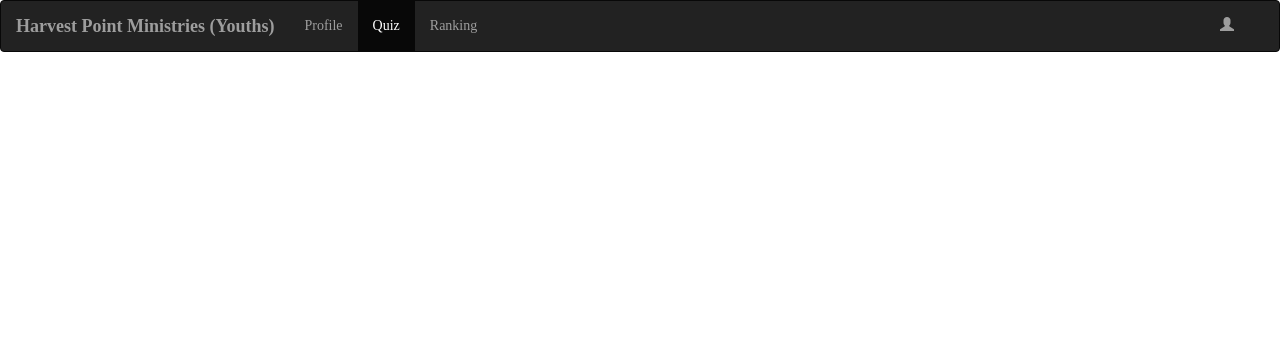
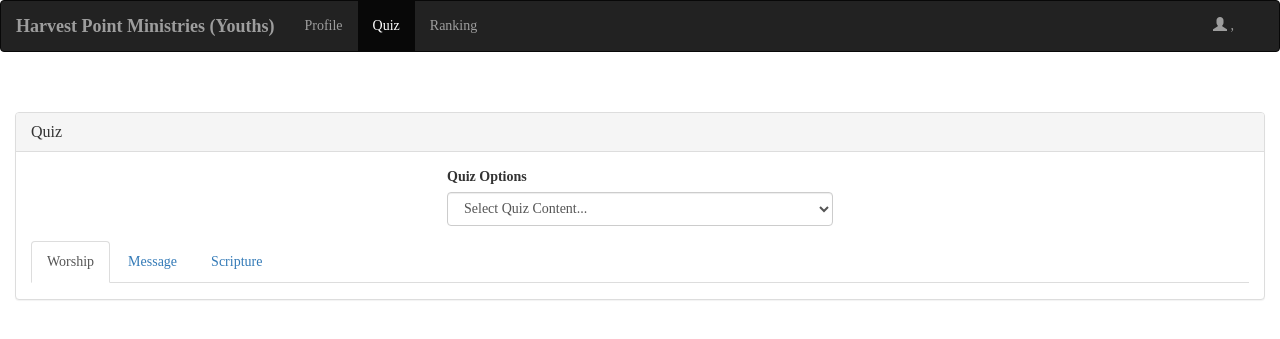
Before and after one commit to brnkgabriel/ReviewManagerQuiz, a PHP site: page /admin/quiz.php?page=quiz in a window 1280 px wide. Shown: the top 339 px of the page. Run offline with PHP 8.4, Linux system fonts and the light colour scheme; the visitor is signed in with stand-in values (Sample User, id 1); data comes from the database, SQL or seed files in the repository; data that the repository does not hold is empty; some libraries are stand-ins or nearby versions.

Commit message:
Divided global.js into 3 Worked on the quiz portion of the admin

```diff
--- /dev/null
+++ b/public/admin/js/quiz.js
@@ -0,0 +1,149 @@
+var quizMaterialFormGroups = ""
+jQuery(document).ready(function(){
+	jQuery('#quizOptions').change(function(evt){
+		var selectTarget = jQuery('#quizOptions').val();
+
+		switch(selectTarget){
+			case 'Materials':
+				populateMaterialsTabPaneContent('worship');
+				populateMaterialsTabPaneContent('message');
+				populateMaterialsTabPaneContent('scripture');
+				break;
+			case 'Questions':
+				populateQuestionsTabPaneContent('worship');
+				populateQuestionsTabPaneContent('message');
+				populateQuestionsTabPaneContent('scripture');
+				break;
+		}
+	});
+
+	function populateMaterialsTabPaneContent(tab){
+		switch(tab){
+			case 'worship':
+				createworshipMaterialFormElements();
+				break;
+			case 'message':
+				console.log(tab);
+				break;
+			case 'scripture':
+				console.log(tab);
+				break;
+		}
+	}
+
+	function populateQuestionsTabPaneContent(tab){
+		switch(tab){
+			case 'worship':
+				createworshipQuestionFormElements()
+				break;
+			case 'message':
+				console.log(tab);
+				break;
+			case 'scripture':
+				console.log(tab);
+				break;
+		}
+	}
+
+	function createworshipMaterialFormElements(){
+		jQuery('#worshipForm').html(""); // clears the form
+		jQuery('#worshipForm').append(
+			jQuery('<div />', {class: 'form-group'}).append(
+				jQuery('<label />', {text: 'Title'}),
+				jQuery('<input />', {id: 'title', type: 'text', class: 'form-control worshipMaterial', placeholder: 'Enter Song Title...'})
+			),
+			jQuery('<div />', {class: 'form-group'}).append(
+				jQuery('<label />', {text: 'Author'}),
+				jQuery('<input />', {id: 'author', type: 'text', class: 'form-control worshipMaterial', placeholder: 'Enter Song Author...'})
+			),
+			jQuery('<div />', {class: 'form-group'}).append(
+				jQuery('<label />', {text: 'Venue'}),
+				jQuery('<input />', {id: 'venue', type: 'text', class: 'form-control worshipMaterial', placeholder: 'Enter Song Venue...'})
+			),
+			jQuery('<div />', {class: 'form-group'}).append(
+				jQuery('<label />', {text: 'Link'}),
+				jQuery('<input />', {id: 'link', type: 'text', class: 'form-control worshipMaterial', placeholder: 'Enter Song Link...'})
+			),
+			jQuery('<div />', {class: 'form-group'}).append(
+				jQuery('<label />', {text: 'Store Worship Material'}),
+				jQuery('<button />', {id: 'storeWorshipMaterial', type: 'button', text: 'Store Worship Material', class: 'btn btn-default worshipMaterial'})
+			)
+		);
+
+		// Attach blur listener and handler to all input elements
+		// Each input fields associated to materials is uniquely identified by the worshipMaterial class
+		jQuery('.worshipMaterial').each(function(i, element){
+			jQuery(element).blur(function(){
+				console.log(jQuery(element).val());
+			});
+		});
+
+		jQuery('button.worshipMaterial').each(function(i, element){
+			jQuery(element).click(function(){
+				console.log(jQuery(element).text());
+			});
+		});
+	}
+
+	function createworshipQuestionFormElements(){
+		jQuery('#worshipForm').html(""); // clears the form
+		jQuery('#worshipForm').append(
+			jQuery('<div />', {class: 'form-group'}).append(
+				jQuery('<label />', {text: 'Question'}),
+				jQuery('<textarea />', {id: 'question', class: 'form-control worshipQuestion', placeholder: 'Enter Question...'})
+			),
+			jQuery('<div />', {class: 'form-group'}).append(
+				jQuery('<label />', {text: 'Question Type'}),
+				jQuery('<select />', {id: 'type', class: 'form-control worshipQuestion'}).append(
+					jQuery('<option />', {text: 'Select Question Type...'}),
+					jQuery('<option />', {text: 'Multi Answer'}),
+					jQuery('<option />', {text: 'Single Answer'})
+				)
+			),
+			jQuery('<div />', {class: 'form-group'}).append(
+				jQuery('<label />', {text: 'Options'}),
+				jQuery('<div />', {class: 'row'}).append(
+					jQuery('<div />', {class: 'col-md-6'}).append(
+						jQuery('<input />', {id: 'options', type: 'text', class: 'form-control worshipQuestion', placeholder: 'Enter Option...'})
+					),
+					jQuery('<div />', {class: 'col-md-6'}).append(
+						jQuery('<button />', {id: 'storeOption', type: 'button', text: 'Store Option', class: 'btn btn-default worshipQuestion'})
+					)
+				)
+			),
+			jQuery('<div />', {class: 'form-group'}).append(
+				jQuery('<label />', {text: 'Answer(s)'}),
+				jQuery('<div />', {class: 'row'}).append(
+					jQuery('<div />', {class: 'col-md-6'}).append(
+						jQuery('<input />', {id: 'answer', type: 'text', class: 'form-control worshipQuestion', placeholder: 'Enter Answer...'})
+					),
+					jQuery('<div />', {class: 'col-md-6'}).append(
+						jQuery('<button />', {id: 'storeAnswer', type: 'button', text: 'Store Answer', class: 'btn btn-default worshipQuestion'})
+					)
+				)
+			),
+			jQuery('<div />', {class: 'form-group'}).append(
+				jQuery('<label />', {text: 'Store Worship Questions'}),
+				jQuery('<button />', {id: 'storeWorshipQuestion', type: 'button', text: 'Store Worship Questions', class: 'btn btn-default worshipQuestion'})
+			)
+		);
+
+		jQuery('input.worshipQuestion').each(function(i, element){
+			jQuery(element).blur(function(){
+				console.log(jQuery(element).val());
+			});
+		});
+
+		jQuery('textarea.worshipQuestion').each(function(i, element){
+			jQuery(element).blur(function(){
+				console.log(jQuery(element).val());
+			});
+		});
+
+		jQuery('button.worshipQuestion').each(function(i, element){
+			jQuery(element).click(function(){
+				console.log(jQuery(element).text());
+			});
+		});
+	}
+});
--- a/public/admin/profile.php
+++ b/public/admin/profile.php
@@ -23,7 +23,7 @@
 		<script>
 
 		</script>
-		<script src="js/global.js"></script>
+		<script src="js/profile.js"></script>
 
 		<!-- CSS -->
 		<link rel="stylesheet" href="css/bootstrap.min.css">
--- a/public/admin/quiz.php
+++ b/public/admin/quiz.php
@@ -23,7 +23,7 @@
 		<script>
 
 		</script>
-		<script src="js/global.js"></script>
+		<script src="js/quiz.js"></script>
 
 		<!-- CSS -->
 		<link rel="stylesheet" href="css/bootstrap.min.css">
@@ -40,7 +40,65 @@
 		<br><br>
 		<!-- Body -->
 		<div id="centerStage" class="container-fluid">
+			<div class="panel panel-default">
+				<div class="panel-heading">
+					<h3 class="panel-title">Quiz</h3>
+				</div><!-- end quiz panel heading -->
+				<div class="panel-body">
+					<div class="row">
+						<div class="col-md-4 col-md-offset-4">
+							<form>
+								<div class="form-group">
+									<label for="name">Quiz Options</label>
+									<select id="quizOptions" class="form-control">
+										<option>Select Quiz Content...</option>
+										<option>Materials</option>
+										<option>Questions</option>
+									</select><!-- end select options (materials, questions) for quiz -->
+								</div><!-- end form-group div -->
+							</form>
+						</div>
+					</div>
+					<ul class="nav nav-tabs">
+						<li class="active"><a href="#worship" data-toggle="tab">Worship</a></li>
+						<li><a href="#message" data-toggle="tab">Message</a></li>
+						<li><a href="#scripture" data-toggle="tab">Scripture</a></li>
+					</ul>
+					<div id="myTabContent" class="tab-content">
+						<div class="tab-pane fade in active" id="worship">
+							<div class="row">
+								<div class="col-md-4 col-md-offset-4">
+									<form id="worshipForm">
 
+									</form>
+								</div>
+							</div>
+						</div>
+						<div class="tab-pane fade" id="message">
+							<div class="row">
+								<div class="col-md-4 col-md-offset-4">
+									<form>
+										<div class="form-group">
+
+										</div><!-- end form-group div -->
+									</form>
+								</div>
+							</div>
+						</div>
+						<div class="tab-pane fade" id="scripture">
+							<div class="row">
+								<div class="col-md-4 col-md-offset-4">
+									<form>
+										<div class="form-group">
+
+										</div><!-- end form-group div -->
+									</form>
+								</div>
+							</div>
+						</div>
+					</div><!-- end quiz tab-pane -->
+				</div><!-- end quiz panel body -->
+			</div><!-- end quiz panel -->
 		</div>
 	</body>
 </html>
--- a/public/admin/ranking.php
+++ b/public/admin/ranking.php
@@ -23,7 +23,7 @@
 		<script>
 
 		</script>
-		<script src="js/global.js"></script>
+		<script src="js/ranking.js"></script>
 
 		<!-- CSS -->
 		<link rel="stylesheet" href="css/bootstrap.min.css">
--- a/public/profile.php
+++ b/public/profile.php
@@ -23,7 +23,7 @@
 		<script>
 
 		</script>
-		<script src="js/global.js"></script>
+		<script src="js/profile.js"></script>
 
 		<!-- CSS -->
 		<link rel="stylesheet" href="css/bootstrap.min.css">
--- a/public/ranking.php
+++ b/public/ranking.php
@@ -23,7 +23,7 @@
 		<script>
 
 		</script>
-		<script src="js/global.js"></script>
+		<script src="js/ranking.js"></script>
 
 		<!-- CSS -->
 		<link rel="stylesheet" href="css/bootstrap.min.css">
--- a/sys/config/data.php
+++ b/sys/config/data.php
@@ -1,4 +1,5 @@
 <?php
+
 	function getFromTable($dbc, $columnName, $id, $tableName){
 		switch ($id) {
 			case "":
--- a/sys/config/setupAdmin.php
+++ b/sys/config/setupAdmin.php
@@ -5,6 +5,6 @@
 	if(!isset($_SESSION['username'])){
 		echo "session not set";
 	}
-	$admin = getFromTable($dbc, 'all', $_SESSION['username'], 'users');
+	$admin = getFromTable($dbc, 'email', $_SESSION['username'], 'users');
 	$allStudents = getFromTable($dbc, 'all', "", 'profiles');
 ?>
```
Also changed, not shown: log.txt (+7 -0 lines), public/admin/index.php (added, +88 -0 lines), public/index.php (added, +88 -0 lines), public/quiz.php (+5 -6 lines), public/admin/js/profile.js (renamed from public/admin/js/global.js), public/admin/js/ranking.js (added), public/images/HPMLogo.png (added), public/js/global.js (added), public/js/profile.js (added), public/js/quiz.js (added), public/js/ranking.js (added).
